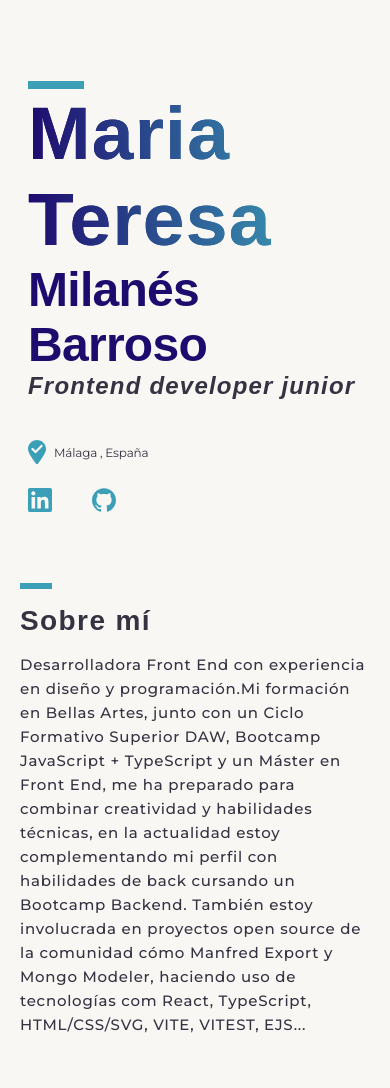
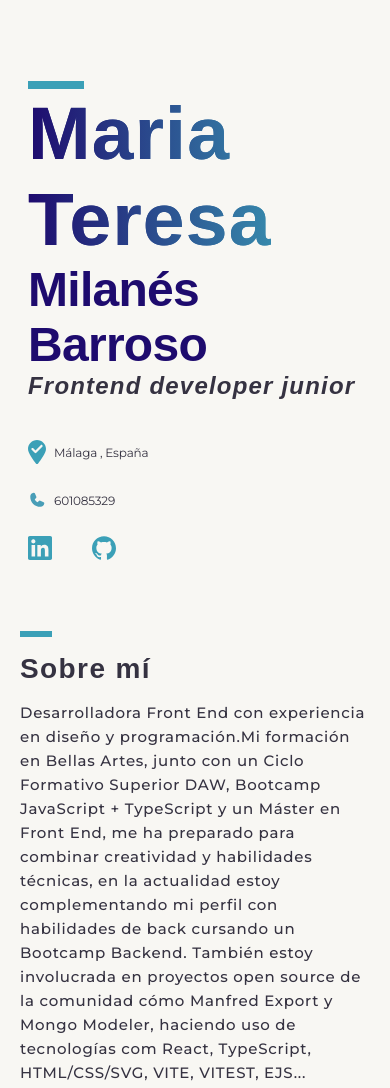
Before and after one commit to MTeresaMB/CV-MTeresaMilanesBarroso, a plain HTML site: page index.html in a window 390 px wide. Shown: the top 1088 px of the page. Drawn offline with Linux system fonts and the light colour scheme; a web font is replaced by a local one.

Commit message:
add phone number

```diff
--- a/index.html
+++ b/index.html
@@ -435,6 +435,10 @@
           </svg>
           <p>Málaga , España</p>
         </div>
+        <div class="header__content__address">
+          <svg xmlns="http://www.w3.org/2000/svg" width="18" height="24" viewBox="0 0 256 256"><path fill="#499EB7" d="M231.88 175.08A56.26 56.26 0 0 1 176 224C96.6 224 32 159.4 32 80a56.26 56.26 0 0 1 48.92-55.88a16 16 0 0 1 16.62 9.52l21.12 47.15v.12A16 16 0 0 1 117.39 96c-.18.27-.37.52-.57.77L96 121.45c7.49 15.22 23.41 31 38.83 38.51l24.34-20.71a8.12 8.12 0 0 1 .75-.56a16 16 0 0 1 15.17-1.4l.13.06l47.11 21.11a16 16 0 0 1 9.55 16.62"/></svg>
+          <p>601085329</p>
+        </div>
         <div class="header__content__links">
           <a href=https://www.linkedin.com/in/mteresamb/ target="_blank">
             <svg xmlns="http://www.w3.org/2000/svg" width="24" height="24" viewBox="0 0 24 24" fill="none">
```
